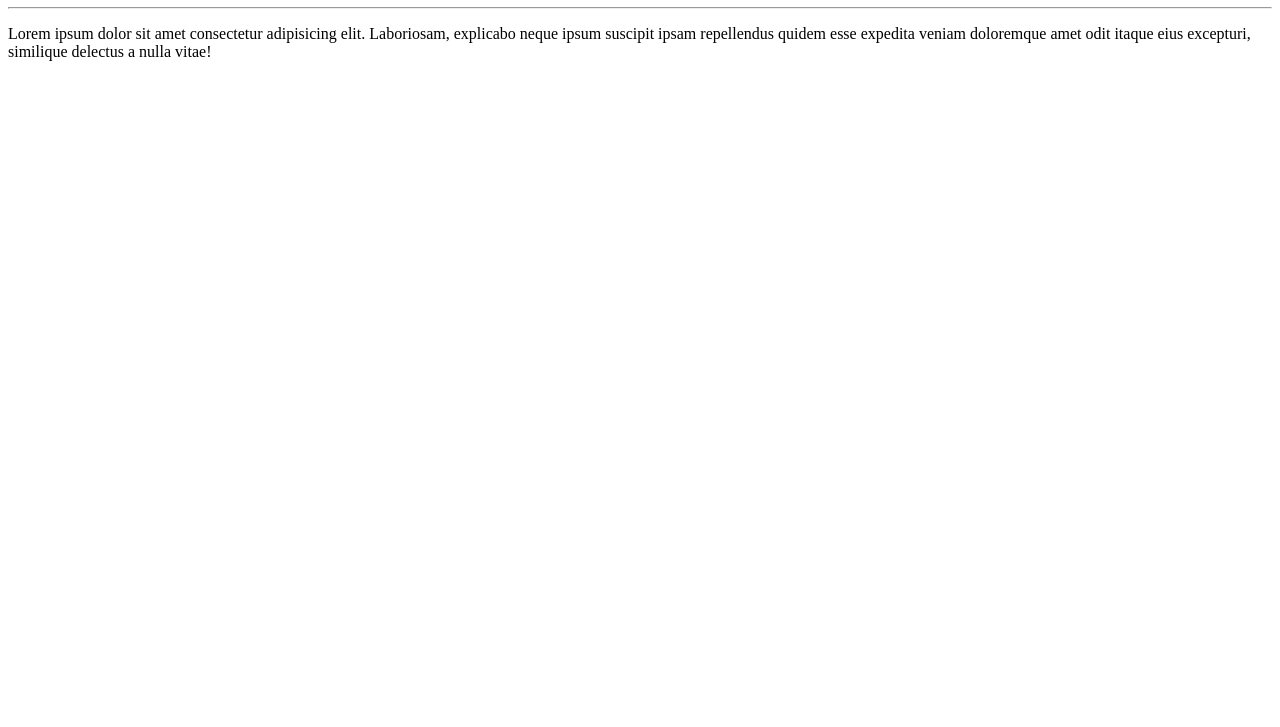
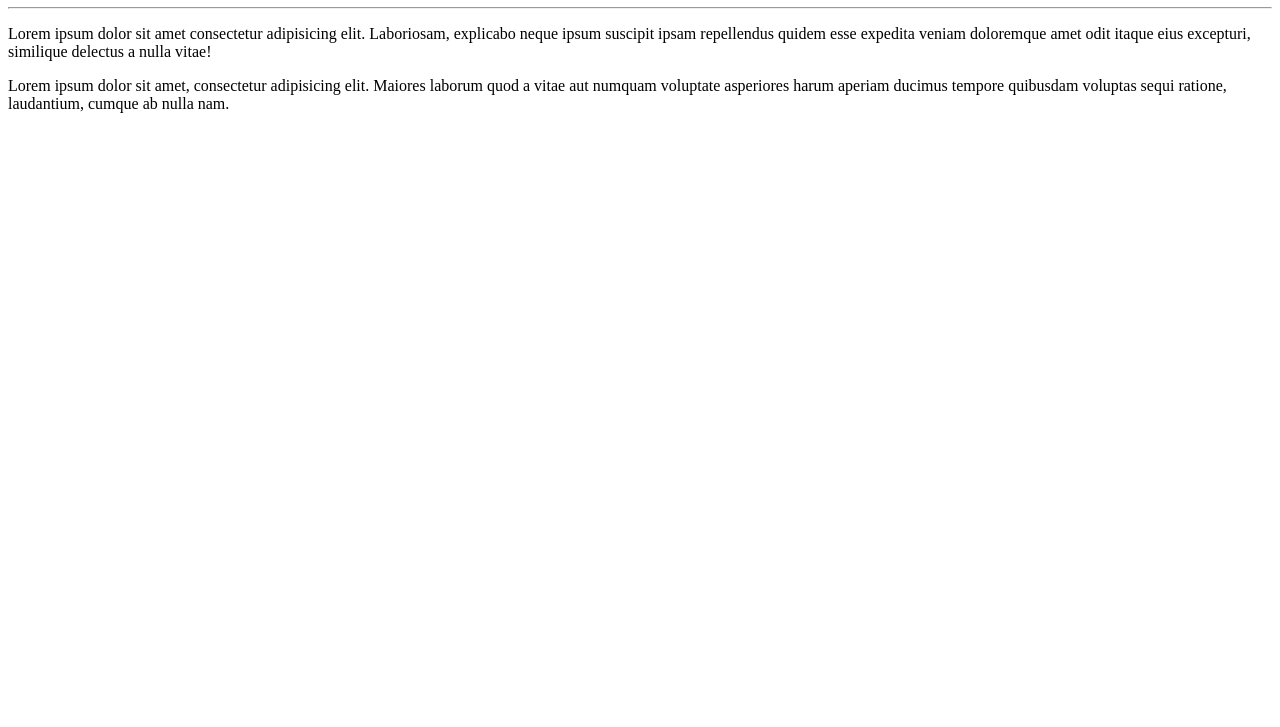
Before and after one commit to kaue-santana/Ola-Mundo, a plain HTML site: page site-exemplo/index.html in a window 1280 px wide. Shown: the part 73-800 px from the top of the page. Drawn offline with Linux system fonts and the light colour scheme.

Commit message:
Adicionei outro parágrafo com Lorem

```diff
--- a/site-exemplo/index.html
+++ b/site-exemplo/index.html
@@ -9,5 +9,6 @@
     <h1>Olá, Mundo!</h1>
     <hr>
     <p>Lorem ipsum dolor sit amet consectetur adipisicing elit. Laboriosam, explicabo neque ipsum suscipit ipsam repellendus quidem esse expedita veniam doloremque amet odit itaque eius excepturi, similique delectus a nulla vitae!</p>
+    <p>Lorem ipsum dolor sit amet, consectetur adipisicing elit. Maiores laborum quod a vitae aut numquam voluptate asperiores harum aperiam ducimus tempore quibusdam voluptas sequi ratione, laudantium, cumque ab nulla nam.</p>
 </body>
 </html>
```
